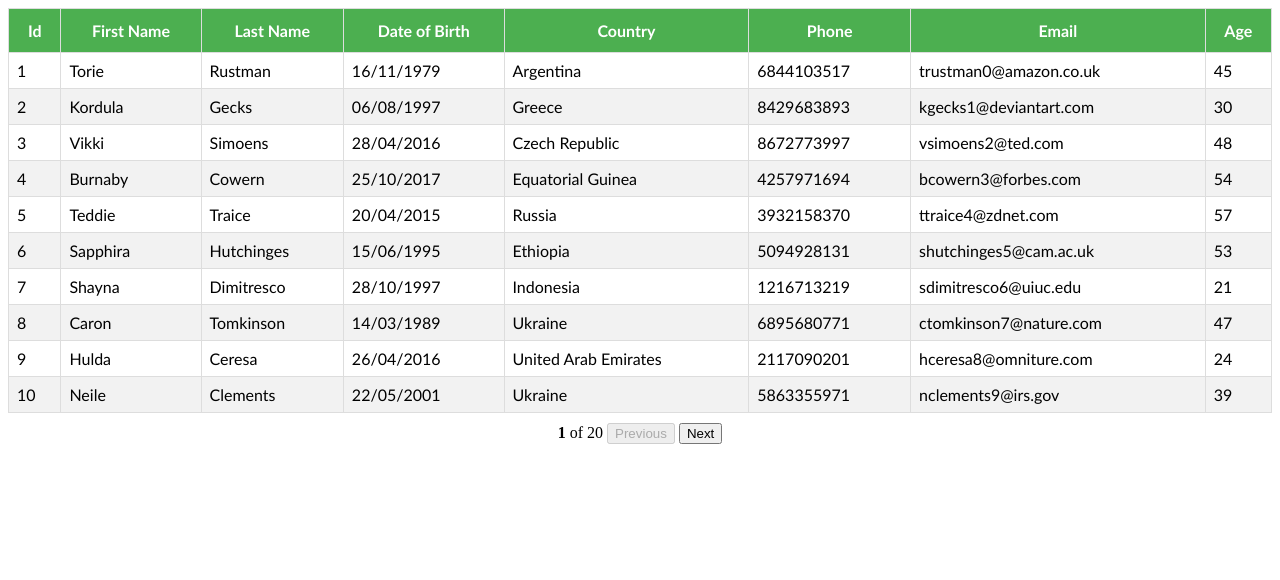
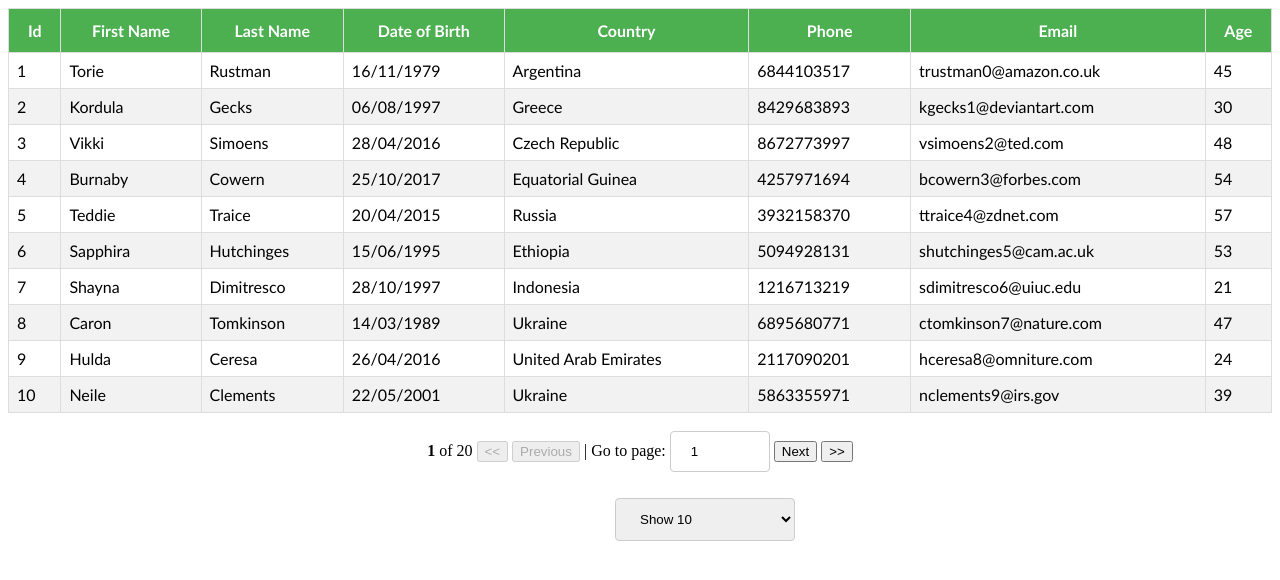
Before and after one commit to chaudhuree/react-table, a React (Vite) app: page / in a window 1280 px wide. Shown: the top 580 px of the page. Built offline with nearby package versions, Linux system fonts and the light colour scheme.

Commit message:
number of data in a page

```diff
--- a/src/components/PaginationTable.jsx
+++ b/src/components/PaginationTable.jsx
@@ -19,6 +19,9 @@ export const PaginationTable = () => {
     canNextPage,
     pageOptions,
     state,
+    gotoPage,
+    pageCount,
+    setPageSize,
     prepareRow,
   } = useTable(
     {
@@ -57,17 +60,52 @@ export const PaginationTable = () => {
         </tbody>
       </table>
 
-      <div style={{margin:"10px",textAlign:"center"}}>
+      <div style={{ margin: "10px", textAlign: "center" }}>
         <span>
           <strong>{pageIndex + 1}</strong> of {pageOptions.length}
         </span>{" "}
         {""}
+        <button onClick={() => gotoPage(0)} disabled={!canPreviousPage}>
+          {"<<"}
+        </button>{" "}
         <button onClick={() => previousPage()} disabled={!canPreviousPage}>
           Previous
         </button>{" "}
+        <span>
+          | Go to page:{" "}
+          <input
+            type="number"
+            min={0}
+            max={pageOptions.length}
+            defaultValue={pageIndex + 1}
+            onChange={(e) => {
+              const pageNumber = e.target.value
+                ? Number(e.target.value) - 1
+                : 0;
+              gotoPage(pageNumber);
+            }}
+            style={{ width: "100px" }}
+          />
+        </span>{" "}
         <button onClick={() => nextPage()} disabled={!canNextPage}>
           Next
-        </button>
+        </button>{" "}
+        <button onClick={() => gotoPage(pageCount - 1)} disabled={!canNextPage}>
+          {">>"}
+        </button>{" "}
+      </div>
+      <div style={{ width: "50px", margin: "0 auto", textAlign: "center" }}>
+        <select
+          style={{ width: "180px" }}
+          value={pageSize}
+          onChange={(e) => setPageSize(Number(e.target.value))}
+        >
+          {[10, 25, 50].map((pageSize) => (
+            <option key={pageSize} value={pageSize}>
+              Show {pageSize}
+            </option>
+          ))}
+        </select>
       </div>
     </>
   );
```
